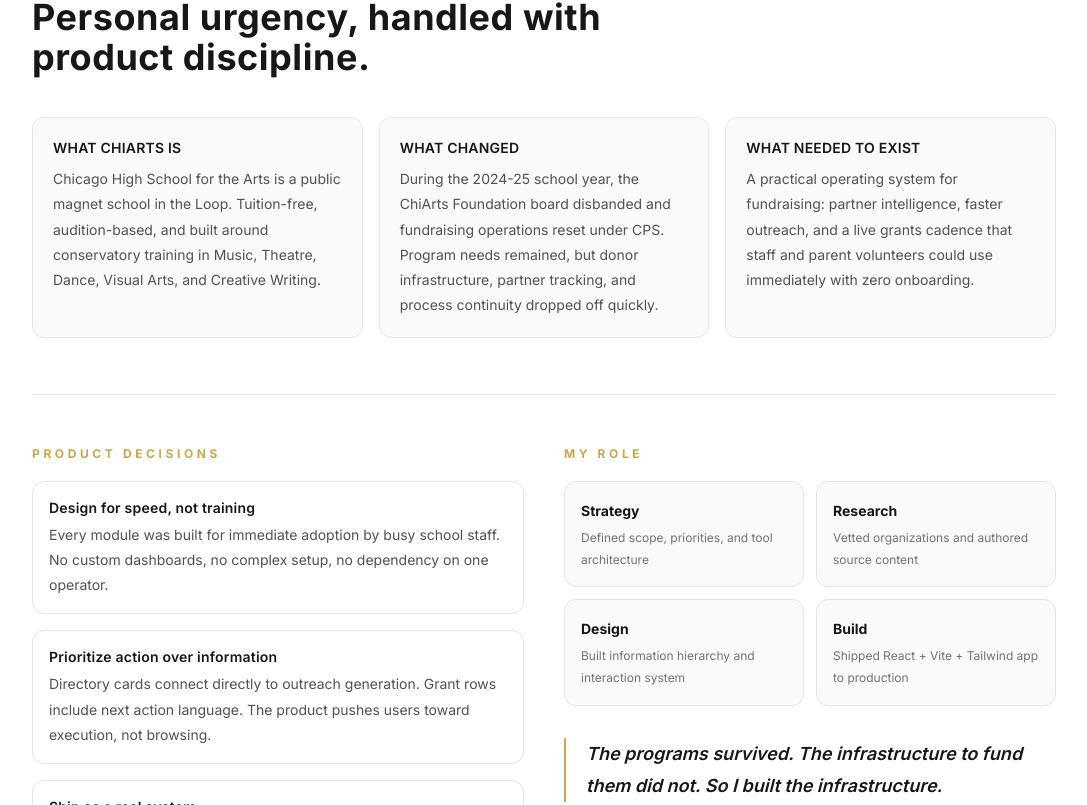
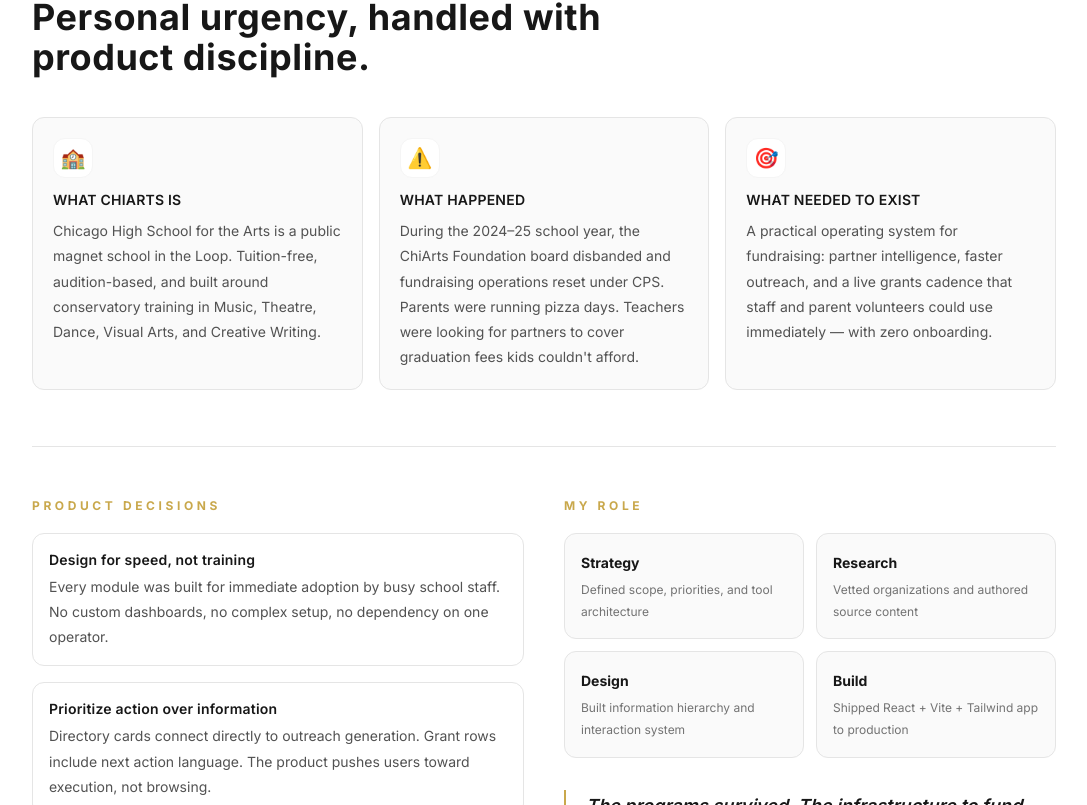
Before and after one commit to rekaldsi/digijerry-portfolio-ai, a React (Vite) app: page /case/chiarts in a window 1280 px wide. Shown: the part 1775-2580 px from the top of the page, without its empty margins (96-1183 px from the left). Built offline with nearby package versions, Linux system fonts and the light colour scheme.

Commit message:
fix: chiarts — restore context icons, outcomes header rewrite, takeaway body restored

```diff
--- a/src/pages/CaseChiArts.tsx
+++ b/src/pages/CaseChiArts.tsx
@@ -27,16 +27,19 @@
 
 const context = [
   {
+    icon: '🏫',
     title: 'What ChiArts Is',
     body: 'Chicago High School for the Arts is a public magnet school in the Loop. Tuition-free, audition-based, and built around conservatory training in Music, Theatre, Dance, Visual Arts, and Creative Writing.',
   },
   {
-    title: 'What Changed',
-    body: 'During the 2024-25 school year, the ChiArts Foundation board disbanded and fundraising operations reset under CPS. Program needs remained, but donor infrastructure, partner tracking, and process continuity dropped off quickly.',
+    icon: '⚠️',
+    title: 'What Happened',
+    body: 'During the 2024–25 school year, the ChiArts Foundation board disbanded and fundraising operations reset under CPS. Parents were running pizza days. Teachers were looking for partners to cover graduation fees kids couldn\'t afford.',
   },
   {
+    icon: '🎯',
     title: 'What Needed To Exist',
-    body: 'A practical operating system for fundraising: partner intelligence, faster outreach, and a live grants cadence that staff and parent volunteers could use immediately with zero onboarding.',
+    body: 'A practical operating system for fundraising: partner intelligence, faster outreach, and a live grants cadence that staff and parent volunteers could use immediately — with zero onboarding.',
   },
 ]
 
@@ -212,6 +215,7 @@
             <div className="grid grid-cols-1 gap-4 md:grid-cols-3">
               {context.map((item) => (
                 <div key={item.title} className="rounded-xl border border-neutral-200 bg-neutral-50 p-5">
+                  <div className="mb-3 flex h-10 w-10 items-center justify-center rounded-xl border border-neutral-100 bg-white text-xl">{item.icon}</div>
                   <h3 className="mb-2 text-sm font-bold uppercase tracking-wide text-neutral-900">{item.title}</h3>
                   <p className="text-sm leading-relaxed text-neutral-600">{item.body}</p>
                 </div>
@@ -362,9 +366,9 @@
             <p className="mb-4 text-xs font-bold uppercase tracking-[0.3em]" style={{ color: GOLD }}>
               Outcomes
             </p>
-            <h2 className="mb-6 text-3xl font-bold text-neutral-900 md:text-4xl">What this demonstrates to a hiring team.</h2>
+            <h2 className="mb-6 text-3xl font-bold text-neutral-900 md:text-4xl">Strategy. Research. Design. Code. All of it.</h2>
             <p className="max-w-3xl text-lg leading-relaxed text-neutral-600">
-              I can take a high-stakes, messy problem and deliver a working product that combines strategy, editorial rigor, UX clarity, and engineering execution.
+              This wasn't a team project or an agency brief. One person, one week, a real problem — and a working platform that shipped to production. If that's the kind of person you're looking for, keep reading.
             </p>
 
             <div className="mt-10 grid grid-cols-2 gap-4 md:grid-cols-4">
@@ -391,10 +395,10 @@
             </p>
             <h2 className="mb-6 text-3xl font-bold text-white md:text-4xl">What this says about how I work.</h2>
             <p className="mb-6 text-lg leading-relaxed text-neutral-400">
-              I saw a problem that affected real people, defined the product, built the system, and shipped it end-to-end.
+              I saw a problem that involved people I care about, in an institution I believe in, in a city I've worked in for 20 years. I didn't wait to be asked. I defined the product, did the research, designed the UX, and built it — start to shipped — because that's what the situation required.
             </p>
             <p className="mb-10 text-lg leading-relaxed text-neutral-400">
-              The Supporter Hub is live. It is being used. It keeps mission-critical work moving.
+              The Supporter Hub is live at chiarts.support. The partner directory keeps growing. The letters go out. The school keeps going. My daughter is still there.
             </p>
 
             <div className="my-10 text-left">
```
